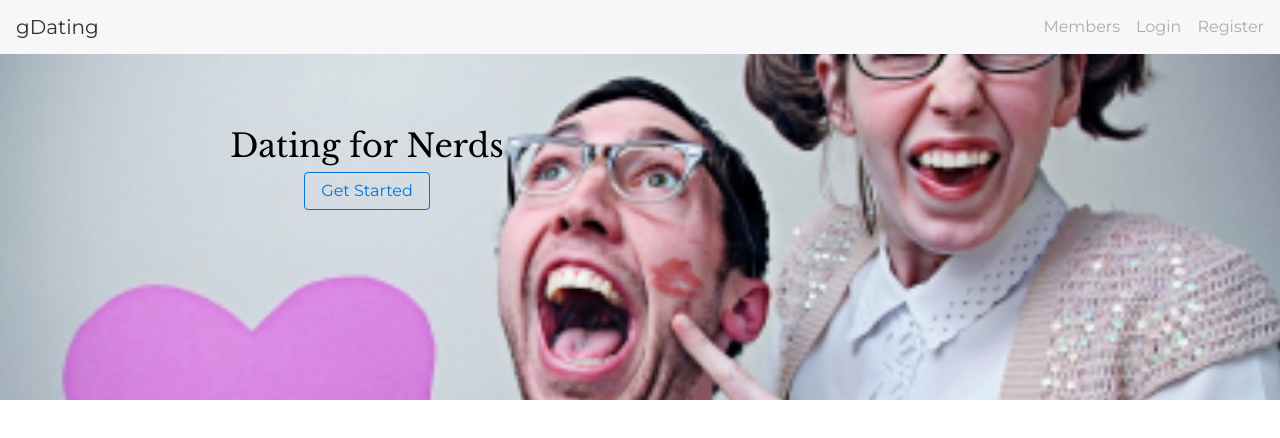
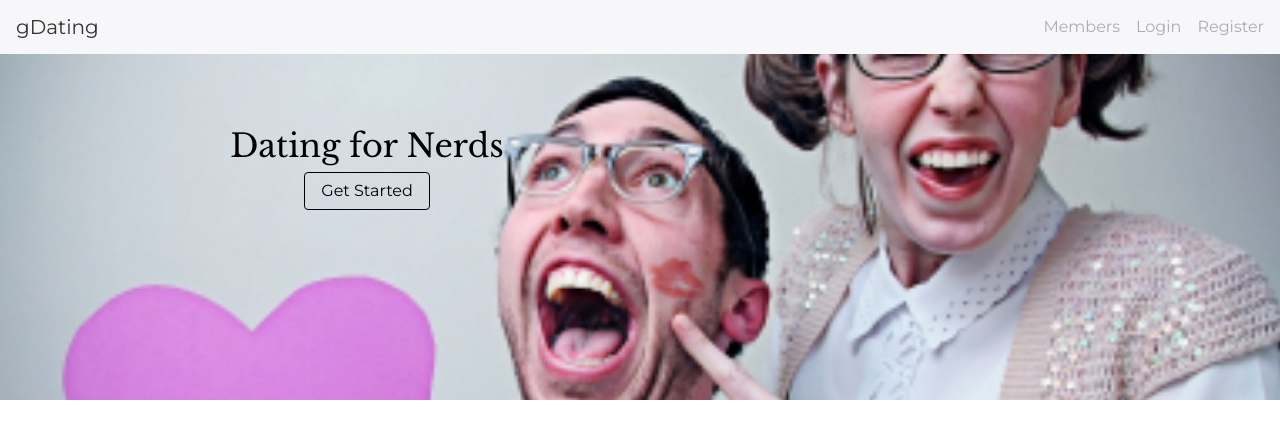
Before and after one commit to jamesv28/gDating, a website: page src/index.html in a window 1280 px wide. Drawn offline with nearby package versions, Linux system fonts and the light colour scheme; some packages are replaced by stand-ins of ours.

Commit message:
added more styline

```diff
--- a/src/css/main.css
+++ b/src/css/main.css
@@ -44,6 +44,7 @@ strong {
 }
 
 #memberBackground {
+    /*background: url("../img/collection.jpg");*/
     background: url("../img/tree.jpg");
     -webkit-background-size: cover;
     background-size: cover;
@@ -64,6 +65,14 @@ strong {
     opacity: 1;
     padding-bottom: 10px;
 }
-.indMember:nth-child(first) {
-    padding-top: 50px;
+
+.btn-warning-outline {
+    color: #000;
+    border-color: #000;
 }
+
+.btn-warning-outline:hover {
+    color: #ffffff;
+    background-color: #000000;
+    border-color: #000;
+}
--- a/src/views/home.html
+++ b/src/views/home.html
@@ -2,7 +2,7 @@
     <div class="contaienr-fluid">
         <div class="col-md-5 col-md-offset-1">
             <h2 class="text-md-center">Dating for Nerds</h2>
-            <button class="center-block btn btn-primary-outline">Get Started</button>
+            <button class="center-block btn btn-warning-outline">Get Started</button>
         </div>
     </div>
 </div>
```
Also changed, not shown: src/img/collection.jpg (added).
